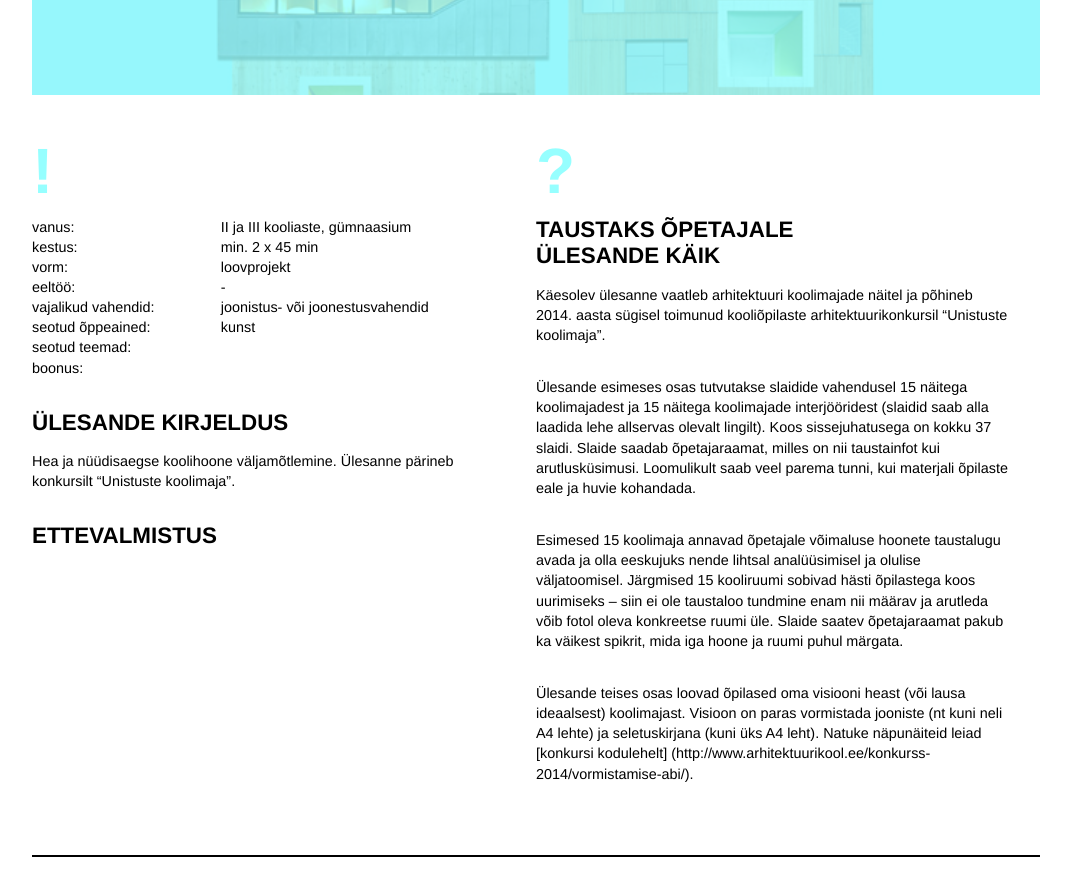
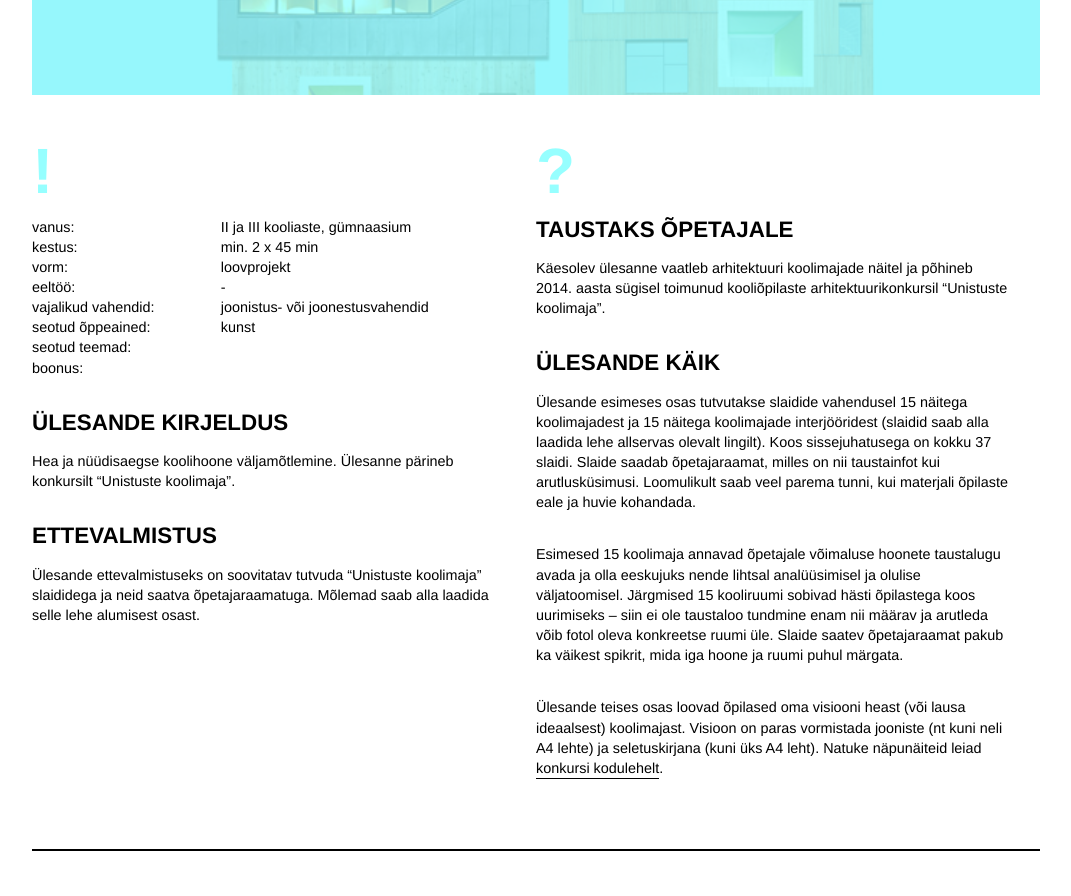
Before and after one commit to ruumiharidus/ruumiharidus.github.io, a Jekyll site: the page built from _posts/2015-11-20-unistuste-koolimaja.md, in a window 1280 px wide and 900 px high, scrolled down 699 px. Shown: the top 896 px of the window, without its empty margins (104-1175 px from the left). Built offline with Jekyll 4.4.1, drawn with Linux system fonts in a browser that asks for light colours; nearby versions of some CDN libraries.

Commit message:
Updated 2015-11-20-unistuste-koolimaja.md

```diff
--- a/_posts/2015-11-20-unistuste-koolimaja.md
+++ b/_posts/2015-11-20-unistuste-koolimaja.md
@@ -24,7 +24,7 @@ boonus:				|
 Hea ja nüüdisaegse koolihoone väljamõtlemine. Ülesanne pärineb konkursilt "Unistuste koolimaja".
 
 #### Ettevalmistus
-
+Ülesande ettevalmistuseks on soovitatav tutvuda "Unistuste koolimaja" slaididega ja neid saatva õpetajaraamatuga. Mõlemad saab alla laadida selle lehe alumisest osast.
 
 </section>
 
@@ -32,16 +32,15 @@ Hea ja nüüdisaegse koolihoone väljamõtlemine. Ülesanne pärineb konkursilt
 ### ?
 
 #### Taustaks õpetajale
-
+Käesolev ülesanne vaatleb arhitektuuri koolimajade näitel ja põhineb 2014. aasta sügisel toimunud kooliõpilaste arhitektuurikonkursil "Unistuste koolimaja".
 
 #### Ülesande käik
-Käesolev ülesanne vaatleb arhitektuuri koolimajade näitel ja põhineb 2014. aasta sügisel toimunud kooliõpilaste arhitektuurikonkursil "Unistuste koolimaja".
 
 Ülesande esimeses osas tutvutakse slaidide vahendusel 15 näitega koolimajadest ja 15 näitega koolimajade interjööridest (slaidid saab alla laadida lehe allservas olevalt lingilt). Koos sissejuhatusega on kokku 37 slaidi. Slaide saadab õpetajaraamat, milles on nii taustainfot kui arutlusküsimusi. Loomulikult saab veel parema tunni, kui materjali õpilaste eale ja huvie kohandada.
 
 Esimesed 15 koolimaja annavad õpetajale võimaluse hoonete taustalugu avada ja olla eeskujuks nende lihtsal analüüsimisel ja olulise väljatoomisel. Järgmised 15 kooliruumi sobivad hästi õpilastega koos uurimiseks – siin ei ole taustaloo tundmine enam nii määrav ja arutleda võib fotol oleva konkreetse ruumi üle. Slaide saatev õpetajaraamat pakub ka väikest spikrit, mida iga hoone ja ruumi puhul märgata.
 
-Ülesande teises osas loovad õpilased oma visiooni heast (või lausa ideaalsest) koolimajast. Visioon on paras vormistada jooniste (nt kuni neli A4 lehte) ja seletuskirjana (kuni üks A4 leht). Natuke näpunäiteid leiad [konkursi kodulehelt] (http://www.arhitektuurikool.ee/konkurss-2014/vormistamise-abi/).
+Ülesande teises osas loovad õpilased oma visiooni heast (või lausa ideaalsest) koolimajast. Visioon on paras vormistada jooniste (nt kuni neli A4 lehte) ja seletuskirjana (kuni üks A4 leht). Natuke näpunäiteid leiad [konkursi kodulehelt](http://www.arhitektuurikool.ee/konkurss-2014/vormistamise-abi/).
 
 </section>
 
```
